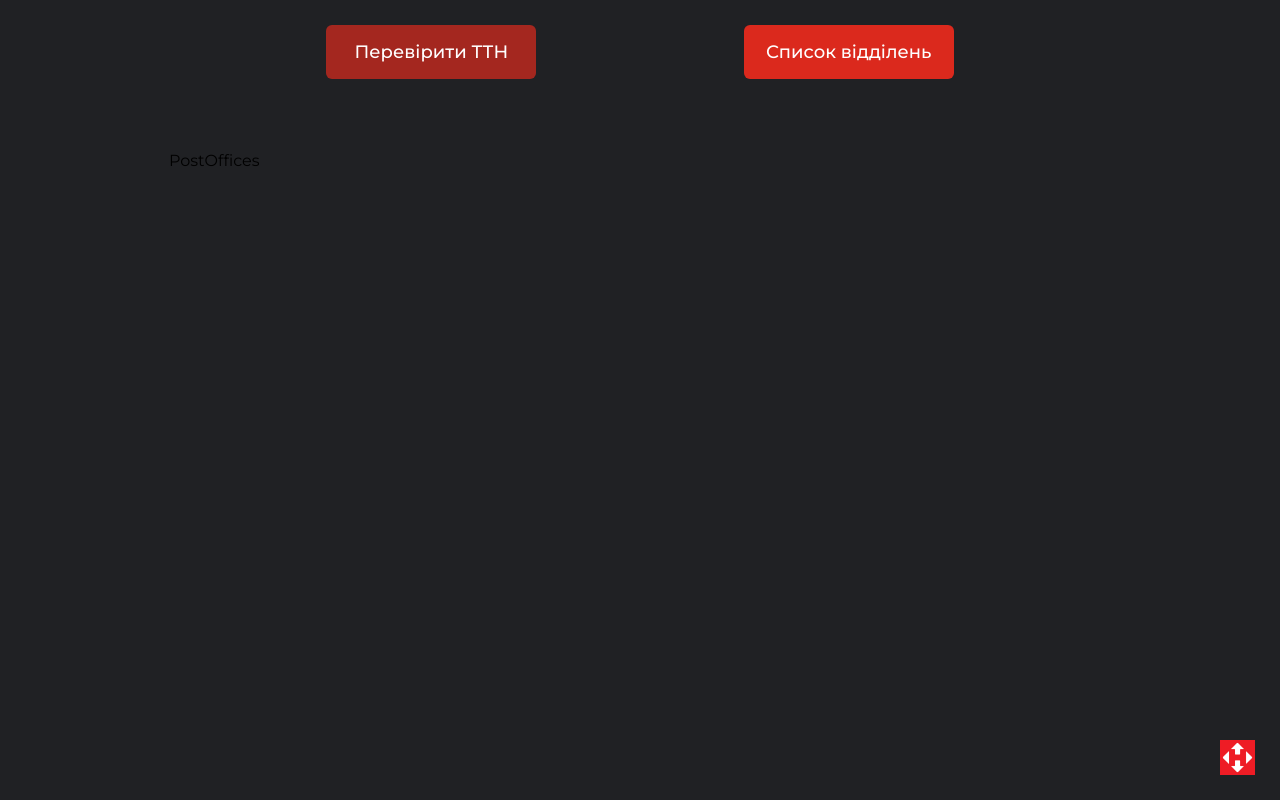
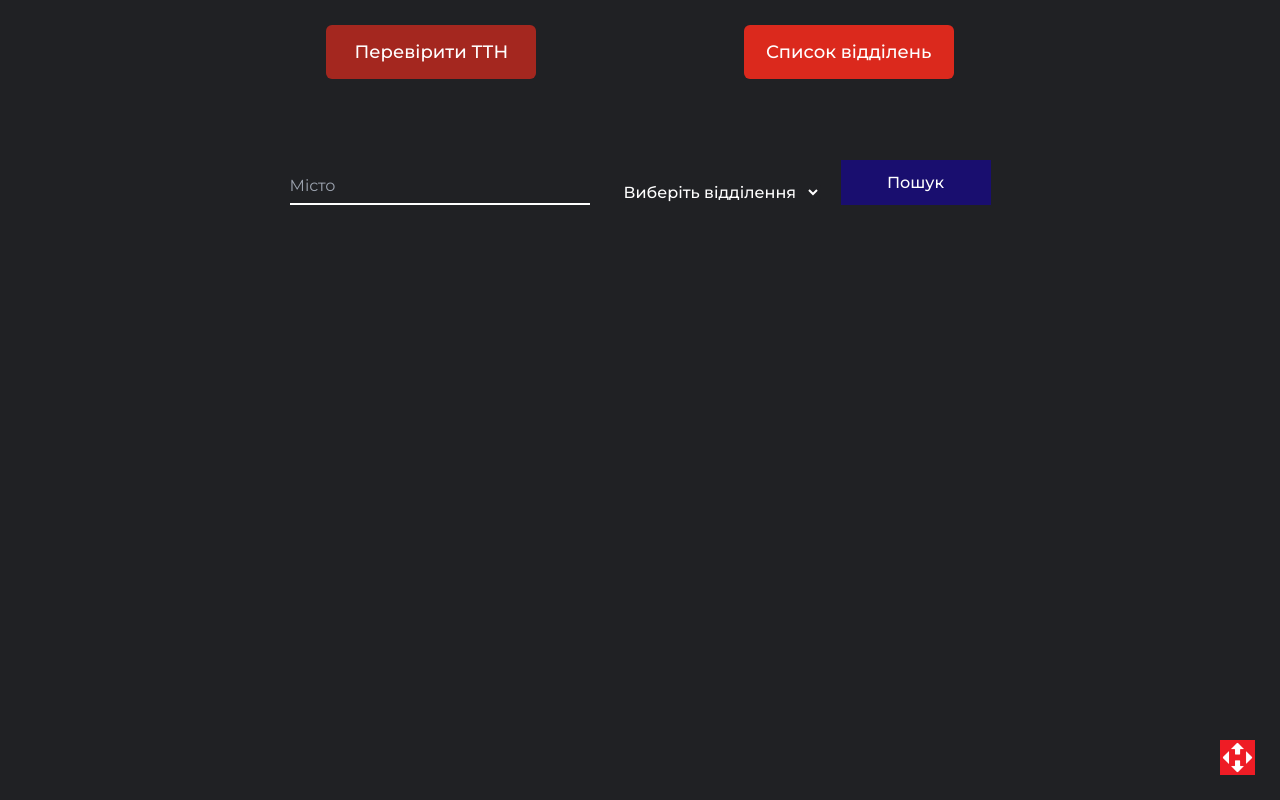
Before and after one commit to DmitryMass/NovaPoshta_test, a React (Vite) app: page /offices in a window 1280 px wide. Built offline with nearby package versions, Linux system fonts and the light colour scheme; no server answers.

Commit message:
added info to PostOffice + styles / added new Fn for transform body before send

```diff
--- a/src/pages/PostOffices/PostOffices.tsx
+++ b/src/pages/PostOffices/PostOffices.tsx
@@ -1,7 +1,89 @@
 import { FC } from 'react';
+import { transformRequest } from '@/utils/transformRequest';
+import { Field, Formik } from 'formik';
+import { searchTtn } from '@/styles/searchTtn';
+import Loader from '@/components/requestHandlers/Loader/Loader';
+import { postOfficeFormValidation } from '@/utils/validationSchemas';
 
 const PostOffices: FC = () => {
-  return <div className='grow'>PostOffices</div>;
+  const handleGetOffices = (values: any, { resetForm }: any) => {
+    // const data = transformRequest(values.city, values.type);
+    console.log(values);
+  };
+
+  return (
+    <div className='grow'>
+      <Formik
+        initialValues={{ city: '', type: '' }}
+        onSubmit={handleGetOffices}
+        validationSchema={postOfficeFormValidation}
+      >
+        {({
+          handleSubmit,
+          handleChange,
+          handleBlur,
+          values,
+          errors,
+          touched,
+        }) => (
+          <form onSubmit={handleSubmit}>
+            <div className='flex items-center justify-center gap-[20px]'>
+              <div
+                className={'flex justify-center gap-[30px]  items-baseline '}
+              >
+                <label className='min-w-[300px] relative' htmlFor='search'>
+                  {touched.city && errors.city && (
+                    <span className='text-hoverRed text-[12px] absolute top-[-10px]'>
+                      {errors.city}
+                    </span>
+                  )}
+                  <Field
+                    className={searchTtn.field}
+                    id='city'
+                    type='text'
+                    onChange={handleChange}
+                    onBlur={handleBlur}
+                    value={values.city}
+                    name='city'
+                    placeholder='Місто'
+                  />
+                </label>
+                <div className='relative self-end '>
+                  {touched.type && errors.type && (
+                    <span className='text-hoverRed text-[12px] absolute top-[-30px]'>
+                      {errors.type}
+                    </span>
+                  )}
+                  <select
+                    onChange={handleChange}
+                    onBlur={handleBlur}
+                    className='border-none text-white rounded-[6px] bg-selectBg cursor-pointer font-medium outline-none'
+                    name='type'
+                    id=''
+                    value={values.type}
+                  >
+                    <option label='Виберіть відділення'>
+                      Виберіть відділення
+                    </option>
+                    <option value={import.meta.env.VITE_OFFICES_KEY}>
+                      Поштове відділення
+                    </option>
+                    <option value={import.meta.env.VITE_CARGO_OFFICES_KEY}>
+                      Вантажне відділення
+                    </option>
+                  </select>
+                </div>
+              </div>
+              <button className={`${searchTtn.sendBtn}`} type='submit'>
+                {/* {isLoading ? <Loader /> : 'Статус ТТН'} */}
+                Пошук
+              </button>
+            </div>
+          </form>
+        )}
+      </Formik>
+    </div>
+  );
 };
 
 export default PostOffices;
--- /dev/null
+++ b/src/utils/transformRequest.ts
@@ -0,0 +1,11 @@
+export const transformRequest = (city: string, typeOfWarehouseRef: string) => {
+  return {
+    apiKey: import.meta.env.VITE_API_KEY,
+    modelName: 'Address',
+    calledMethod: 'getWarehouses',
+    methodProperties: {
+      CityName: city,
+      TypeOfWarehouseRef: typeOfWarehouseRef,
+    },
+  };
+};
--- /dev/null
+++ b/src/utils/validationSchemas.ts
@@ -0,0 +1,13 @@
+import * as yup from 'yup';
+
+export const postOfficeFormValidation = yup.object().shape({
+  city: yup
+    .string()
+    .min(2, 'Мінімум 2 літери')
+    .matches(
+      /^[\u0400-\u04FF]/,
+      'Місто повинно містити тільки українські літери'
+    )
+    .required(`Місто обов'язкове поле`),
+  type: yup.string().required(`Відділення обов'язкове поле`),
+});
--- a/tailwind.config.cjs
+++ b/tailwind.config.cjs
@@ -22,7 +22,9 @@ module.exports = {
       spacing: {},
       fontSize: {},
       lineHeight: {},
-      backgroundColor: {},
+      backgroundColor: {
+        selectBg: '#202124',
+      },
       colors: {
         red: '#a4271f',
         hoverRed: '#db291d',
```
